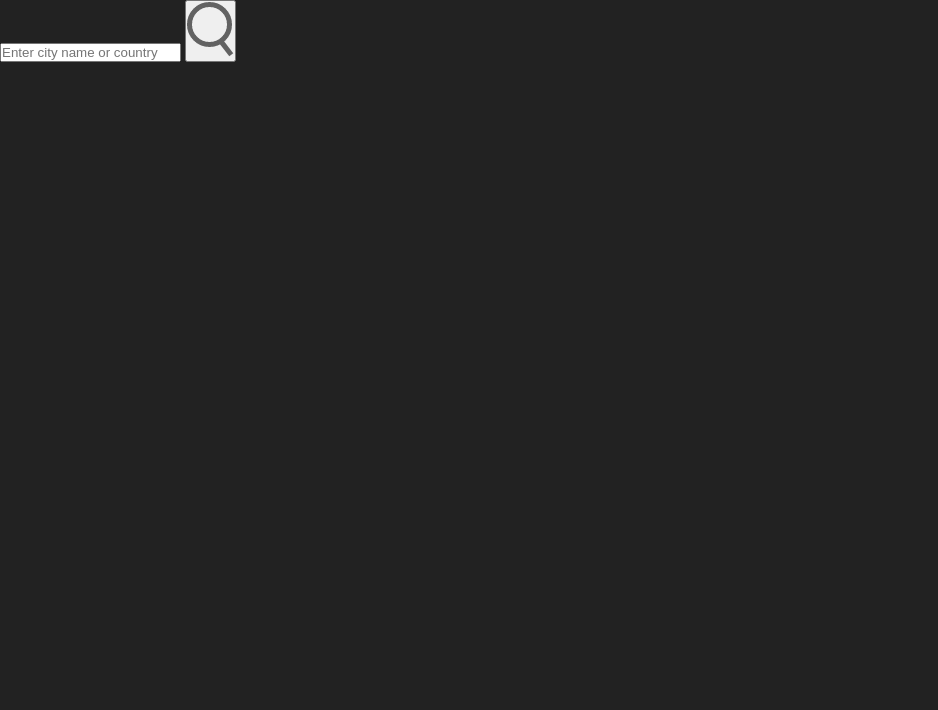
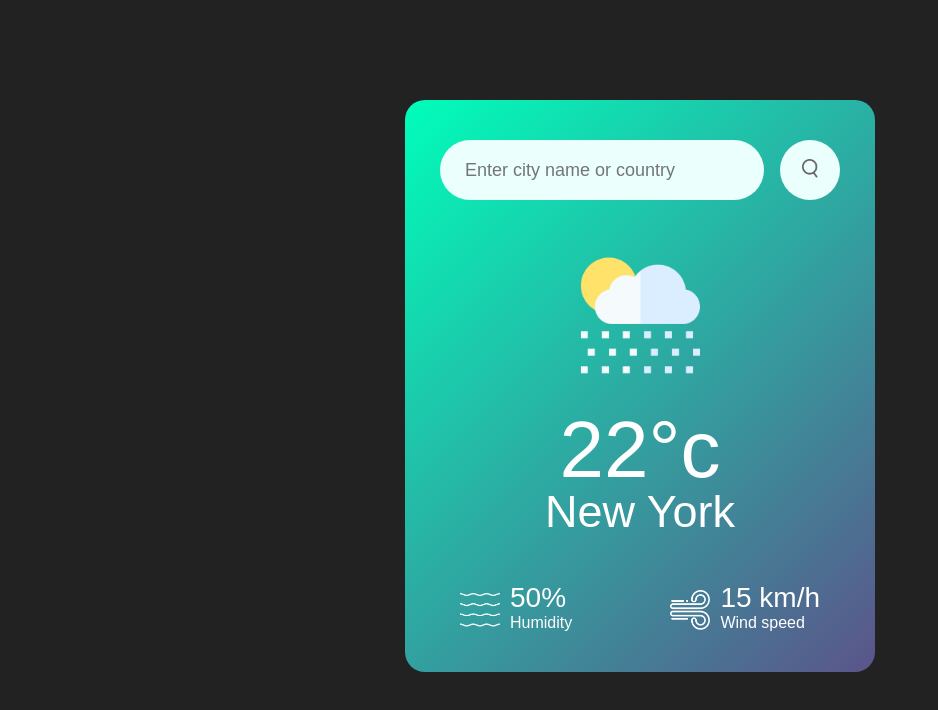
Before and after one commit to HabibAroua/js_skills, a plain HTML site: page weather_app/index.html in a window 1280 px wide. Shown: the whole page, without its empty margins (0-938 px from the left). Drawn offline with Linux system fonts and the light colour scheme.

Commit message:
finish integration of the template

```diff
--- a/weather_app/index.html
+++ b/weather_app/index.html
@@ -15,6 +15,27 @@
                     <img src="images/search.png" />
                 </button>
             </div>
+            <div class="weather">
+                <img src="images/rain.png" class="weather-icon" />
+                <h1 class="temp">22°c</h1>
+                <h2 class="city">New York</h2>
+                <div class="details">
+                    <div class="col">
+                        <img src="images/humidity.png" alt="humidity" />
+                        <div>
+                            <p class="humidity">50%</p>
+                            <p>Humidity</p>
+                        </div>
+                    </div>
+                    <div class="col">
+                        <img src="images/wind.png" alt="wind" />
+                        <div>
+                            <p class="wind">15 km/h</p>
+                            <p>Wind speed</p>
+                        </div>
+                    </div>
+                </div>
+            </div>
         </div>
     </body>
 </html>
--- a/weather_app/style.css
+++ b/weather_app/style.css
@@ -9,3 +9,100 @@ body
 {
     background: #222;
 }
+
+.card
+{
+    width: 90%;
+    max-width: 470px;
+    background: linear-gradient(135deg, #00feba, #5b548a);
+    color: #fff;
+    margin: 100px auto 0;
+    border-radius: 20px;
+    padding: 40px 35px;
+    text-align: center;
+}
+
+.search
+{
+    width: 100%;
+    display: flex;
+    align-items: center;
+    justify-content: space-between;
+}
+
+.search input
+{
+    border: 0;
+    outline: 0;
+    background: #ebfffc;
+    color: #555;
+    padding: 10px 25px;
+    height: 60px;
+    border-radius: 30px;
+    flex: 1;
+    margin-right: 16px;
+    font-size: 18px;
+}
+
+.search button
+{
+    border: 0;
+    outline: 0;
+    background: #ebfffc;
+    border-radius: 50%;
+    width: 60px;
+    height: 60px;
+    cursor: pointer;
+}
+
+.search button img
+{
+    width: 16px;
+}
+
+.weather-icon
+{
+    width: 170px;
+    margin-top: 30px;
+}
+
+.weather h1
+{
+    font-size: 80px;
+    font-weight: 500;
+}
+
+.weather h2
+{
+    font-size: 45px;
+    font-weight: 400;
+    margin-top: -10px;
+}
+
+.details
+{
+    display: flex;
+    align-items: center;
+    justify-content: space-between;
+    padding: 0 20px;
+    margin-top: 50px;
+}
+
+.col
+{
+    display: flex;
+    align-items: center;
+    text-align: left;
+}
+
+.col img
+{
+    width: 40px;
+    margin-right: 10px;
+}
+
+.humidity, .wind
+{
+    font-size: 28px;
+    margin-top: -6px;
+}
```
